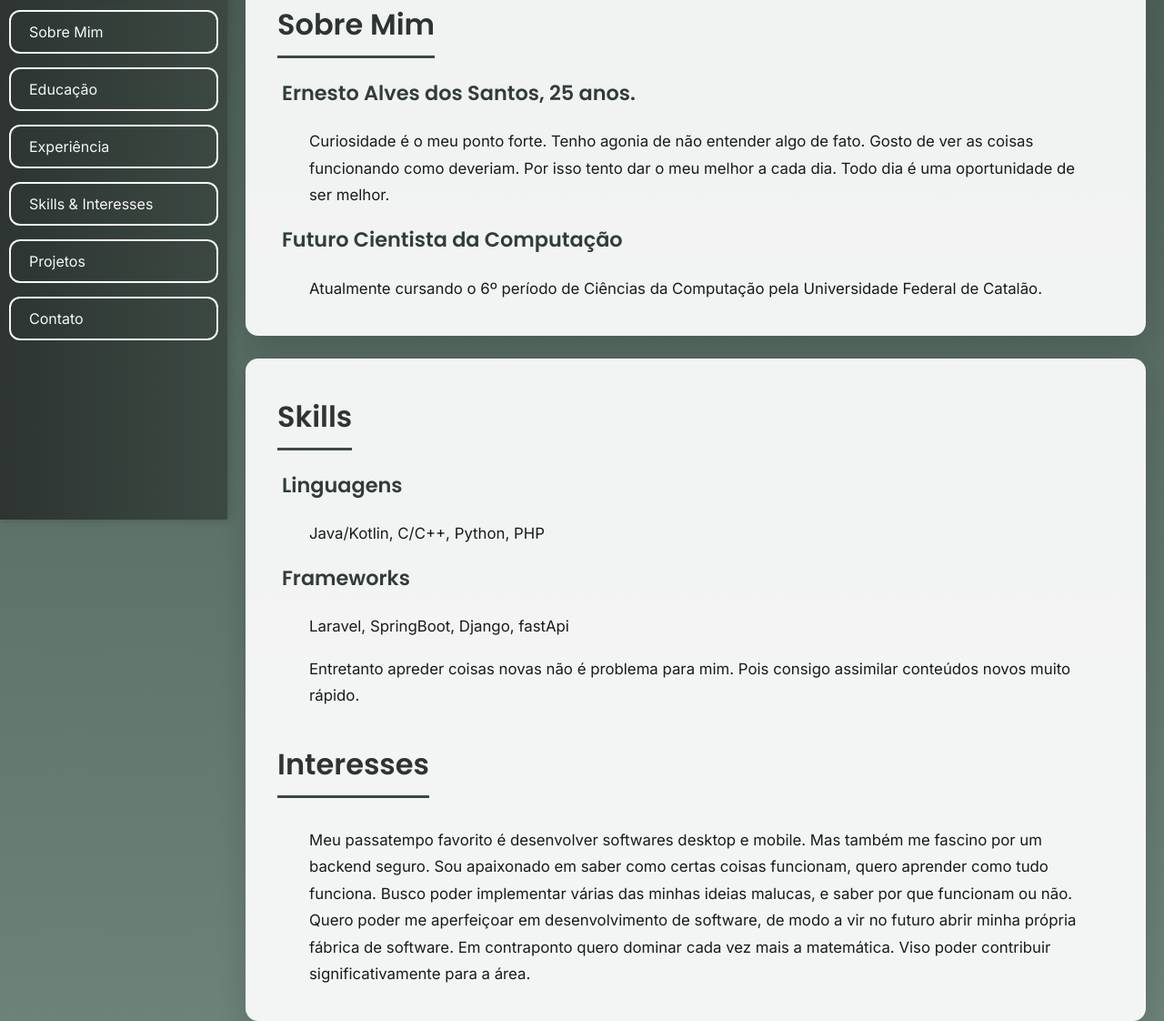
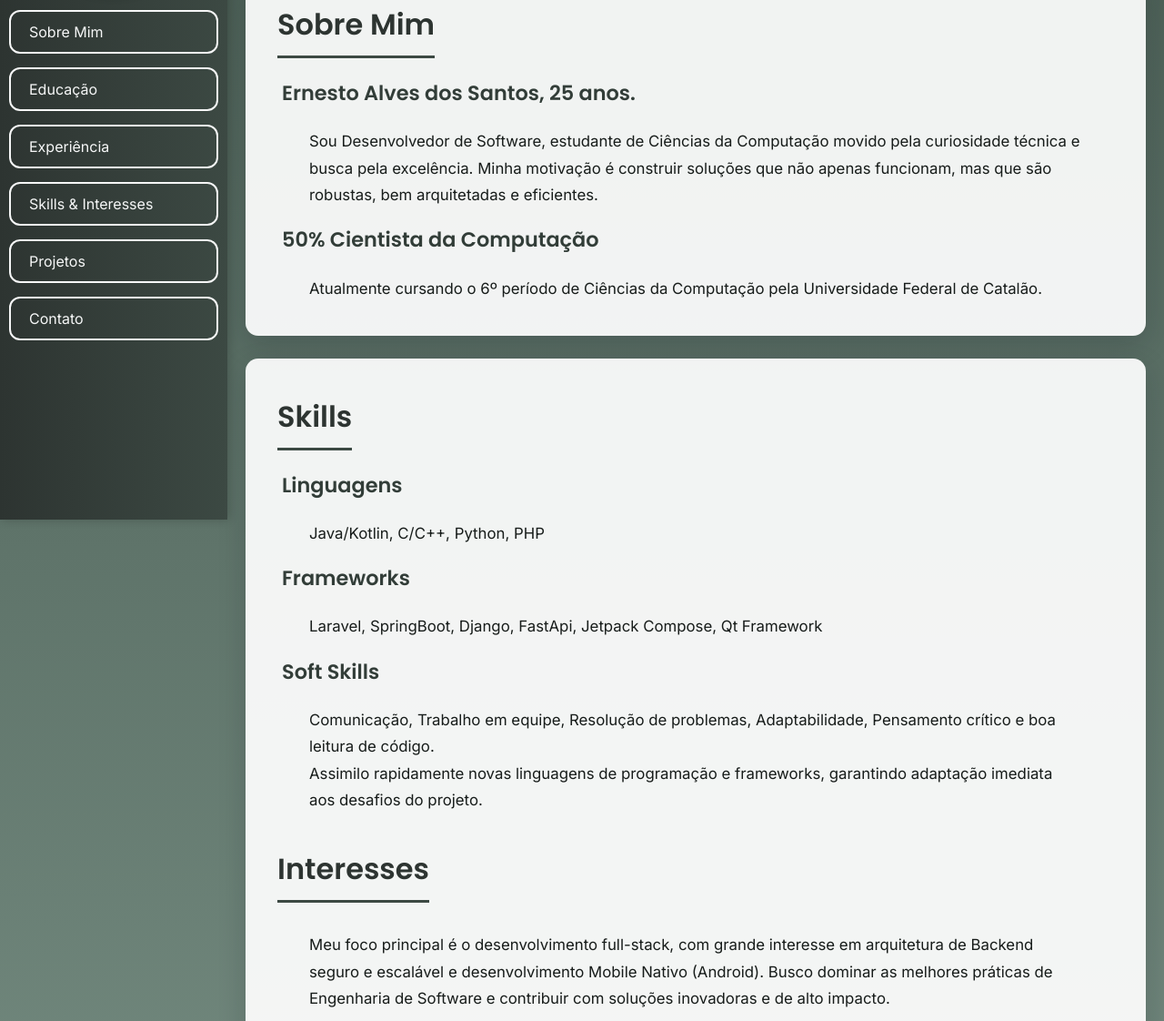
Before and after one commit to Ernesto-Alves67/Portifolio_2, a plain HTML site: page index.html in a window 1280 px wide. Shown: the part 229-1351 px from the top of the page at 91% size. Drawn offline with Linux system fonts and the light colour scheme.

Commit message:
lapidando mais as infos

```diff
--- a/content.json
+++ b/content.json
@@ -18,8 +18,8 @@
   "sobre": {
     "h2": "Sobre Mim",
     "h3_1": "Ernesto Alves dos Santos, 25 anos.",
-    "p_1": "Curiosidade é o meu ponto forte. Tenho agonia de não entender algo de fato. Gosto de ver as coisas funcionando como deveriam. Por isso tento dar o meu melhor a cada dia. Todo dia é uma oportunidade de ser melhor.",
-    "h3_2": "Futuro Cientista da Computação",
+    "p_1": "Sou Desenvolvedor de Software, estudante de Ciências da Computação movido pela curiosidade técnica e busca pela excelência. Minha motivação é construir soluções que não apenas funcionam, mas que são robustas, bem arquitetadas e eficientes.",
+    "h3_2": "50% Cientista da Computação",
     "bio": "Atualmente cursando o 6º período de Ciências da Computação pela Universidade Federal de Catalão."
   },
   "educacao": {
@@ -36,9 +36,9 @@
   },
   "skills": {
     "h2": "Skills",
-    "p_1": "Entretanto apreder coisas novas não é problema para mim. Pois consigo assimilar conteúdos novos muito rápido.",
+    "p_1": "Comunicação, Trabalho em equipe, Resolução de problemas, Adaptabilidade, Pensamento crítico e boa leitura de código. <br> Assimilo rapidamente novas linguagens de programação e frameworks, garantindo adaptação imediata aos desafios do projeto.",
     "interesses_h2": "Interesses",
-    "interesses_p": "Meu passatempo favorito é desenvolver softwares desktop e mobile. Mas também me fascino por um backend seguro. Sou apaixonado em saber como certas coisas funcionam, quero aprender como tudo funciona. Busco poder implementar várias das minhas ideias malucas, e saber por que funcionam ou não. Quero poder me aperfeiçoar em desenvolvimento de software, de modo a vir no futuro abrir minha própria fábrica de software. Em contraponto quero dominar cada vez mais a matemática. Viso poder contribuir significativamente para a área."
+    "interesses_p": "Meu foco principal é o desenvolvimento full-stack, com grande interesse em arquitetura de Backend seguro e escalável e desenvolvimento Mobile Nativo (Android). Busco dominar as melhores práticas de Engenharia de Software e contribuir com soluções inovadoras e de alto impacto."
   },
   "projetos": {
     "h2": "Projetos",
--- a/index.html
+++ b/index.html
@@ -45,12 +45,13 @@
                     <h3 class="header" data-content="sobre.h3_2">Futuro Cientista da Computação</h3>
                     <p class="bio" data-content="sobre.bio">Atualmente cursando o 6º período de Ciências da Computação pela Universidade Federal de Catalão. Estudando assiduamente todos os dias. Pretendo me formar até o primeiro semestre de 2025. Estou em busca do conhecimento necessário para poder efetuar o adiantamento de algumas disciplinas com o intuito de tentar ser autodidata de fato, assim como reduzir meu tempo de conclusão do curso.</p>
             </div>
-                        <div id="skills">
+            <div id="skills">
                 <h2 data-content="skills.h2">Skills</h2>
                 <h3>Linguagens</h3>
                 <p>Java/Kotlin, C/C++, Python, PHP</p>
                 <h3>Frameworks</h3>
-                <p>Laravel, SpringBoot, Django, fastApi</p>
+                <p>Laravel, SpringBoot, Django, FastApi, Jetpack Compose, Qt Framework</p>
+                <h3>Soft Skills</h3>
                 <p data-content="skills.p_1">Entretanto basicamente linguagem de programação não é um problema para mim. Pois aprendo coisas novas muito rápido.</p>
                 <h2 data-content="skills.interesses_h2">Interesses</h2>
                 <p data-content="skills.interesses_p">Meu passatempo </p>
@@ -80,14 +81,7 @@
                     <h3 data-content="projetos.docviewer_title">DocViewer (Desktop)</h3>
                         <p data-content="projetos.docviewer_p">Editor de texto desktop que permite a escrita e visualização de documentos em Markdown. Crie templates personalizados e use quando quiser. Ferramenta completa para uma boa escrita em Markdown. Dê um up em suas documentações!</p>
                         <p><a class="project-link" data-href-content="projetos.docviewer_url" target="_blank" rel="noopener"><i class="fa-brands fa-github" aria-hidden="true"></i> Ver no GitHub</a></p>
-                    <h3 data-content="projetos.ytd_title">YTDownloader (Desktop)</h3>
-                        <p data-content="projetos.ytd_p">Aplicação que permite buscas e download de vídeos do YouTube. #PiracyNeverDies</p>
-                        <p><a class="project-link" data-href-content="projetos.ytd_url" target="_blank" rel="noopener"><i class="fa-brands fa-github" aria-hidden="true"></i> Ver no GitHub</a></p>
 
-                    <!-- <h3>PersonalDevControl (Desktop)</h3>
-                        <p>Time Tracker. Mensure as horas que você gastou no computador trabalhando em algo.
-                            Veja relatórios semanais e mensais. Saiba como você está gastando seu tempo.
-                        </p> -->
             </div>
 
                         <div id="educacao">
@@ -104,7 +98,7 @@
                 <p class="skill-description" data-content="educacao.p_2">Carga Horária: 3224 hrs<br>
                     Titulação: Bacharel<br>
                     Situação: Em andamento<br>
-                    Previsão de conclusão: 1º semestre 2025
+                    Previsão de conclusão: 0º semestre 0000
                 </p>
 
             </div>
@@ -112,7 +106,7 @@
         <!-- Rodapé -->
         <footer id="contact">
             <ul class="contato" >
-                <li><a href="mailto:ernest487dev@gmail.com" target="_blank" data-content="footer.email">Email</a></li>
+                <li><a href="mailto:ernesto487dev@gmail.com" target="_blank" data-content="footer.email">Email</a></li>
                 <li><a href="https://api.whatsapp.com/send?phone=64999684391" target="_blank" data-content="footer.whatsapp">WhatsApp</a></li>
                 <li><a href="https://www.linkedin.com/in/ernesto-a-5233b222b/" target="_blank" data-content="footer.linkedin">LinkedIn</a></li>
                 <li><a href="https://github.com/Ernesto-Alves67" target="_blank" data-content="footer.github">GitHub</a></li>
```
